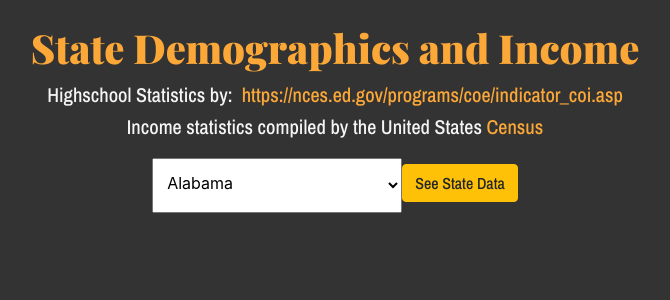
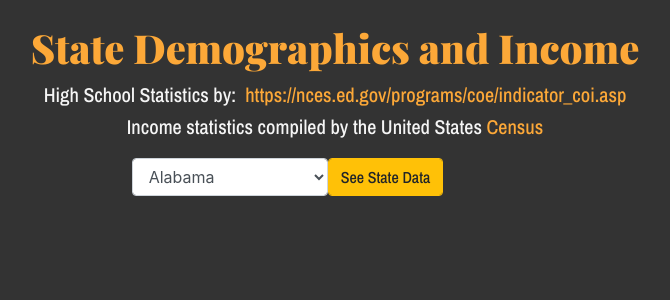
Before and after one commit to MrRassoules/Capstone, a Django app: page /stats/ in a window 1280 px wide. Shown: the part 59-359 px from the top of the page, without its empty margins (305-975 px from the left). Run offline with Django 3.2, Linux system fonts and the light colour scheme; data comes from the database, SQL or seed files in the repository; both versions use the stored data as it was after the commit; some libraries are stand-ins or nearby versions.

Commit message:
made small changes to the demo page, added median household income

```diff
--- a/Capstone/SeniorCapstone/templates/statedemographic_list.html
+++ b/Capstone/SeniorCapstone/templates/statedemographic_list.html
@@ -4,21 +4,25 @@
     <br />
     <div class="container-fluid">
         <h1 class="Playfair orange center">State Demographics and Income</h1>
-        <p class="archivo lead center no-bottom-space">Highschool Statistics by: &nbsp; <a href="https://nces.ed.gov/programs/coe/indicator_coi.asp">https://nces.ed.gov/programs/coe/indicator_coi.asp</a></p>
+        <p class="archivo lead center no-bottom-space">High School Statistics by: &nbsp; <a href="https://nces.ed.gov/programs/coe/indicator_coi.asp">https://nces.ed.gov/programs/coe/indicator_coi.asp</a></p>
         <p class="archivo lead center">Income statistics compiled by the United States&nbsp;<a href="http://census.gov">Census</a></p>
     </div>
     <div class="container-fluid">
         <div class="row">
             <div class="col-sm"></div>
             <div class="col-sm">
-                <form method="POST" action="/stats/" class="center">
+                <form method="POST" action="/stats/" class="form-row">
                     {% csrf_token %}
-                    <select name="state_list" id="state-select">
-                        {% for state_demographic in state_demographics %}
-                            <option value="{{ state_demographic.state }}" class="Archivo">{{ state_demographic.state }}</option>
-                        {% endfor %}
-                    </select>
-                    <button type="submit" id="data-button" class="archivo btn btn-warning"> See State Data </button>
+                    <div class="form-group mb-2">
+                        <select name="state_list" id="state-select" class="form-select form-control">
+                            {% for state_demographic in state_demographics %}
+                            <option value="{{ state_demographic.state }}" class="archivo">{{ state_demographic.state }}</option>
+                            {% endfor %}
+                        </select>
+                    </div>
+                    <div class="form-group mb-2">
+                        <button type="submit" id="data-button" class="archivo btn btn-warning form-control"> See State Data </button>
+                    </div>
                 </form>
             </div>
             <div class="col-sm"></div>
@@ -28,10 +32,21 @@
     <div class="container">
         <div class="row">
             <div class="col-sm">
-                <h1 class="archivo">{{ selected_state.state }}</h1>
+                <h1 class="Playfair orange">{{ selected_state.state }}</h1>
+                <h5 class="archivo orange">Black Students in {{ selected_state.state }}:</h5>
+                <p class="archivo no-bottom-space demographic_text">Public High School Graduation Rate: {{ selected_state.black_highschool_grad_rate|mul:"100" }}%</p>
+                <p class="archivo no-bottom-space demographic_text">Public College Graduation Rate: {{ selected_state.black_college_grad_rate|mul:"100" }}%</p>
+                <p class="archivo no-bottom-space demographic_text">Household Median Income: ${{ selected_state.black_median_income }}</p>
             </div>
-            <h5>Black High School Students in {{ selected_state.state }}:</h5>
-            <p>Graduation Rate: {{ selected_state.black_highschool_grad_rate|mul:"100" }}</p>
+            <div class="col-sm" style="margin-top: 5px;">
+                <br />
+                <br />
+                <h5 class="archivo orange">White Students in {{ selected_state.state }}:</h5>
+                <p class="archivo no-bottom-space demographic_text">Public High School Graduation Rate: {{ selected_state.white_highschool_grad_rate|mul:"100" }}%</p>
+                <p class="archivo no-bottom-space demographic_text">Public College Graduation Rate: {{ selected_state.white_college_grad_rate|mul:"100" }}%</p>
+                <p class="archivo no-bottom-space demographic_text">Household Median Income: ${{ selected_state.white_median_income }}</p>
+            </div>
+            <div class="col-sm"></div>
         </div>
     </div>
     {% endif %}
--- a/Capstone/SeniorCapstone/templates/static/css/main.css
+++ b/Capstone/SeniorCapstone/templates/static/css/main.css
@@ -46,15 +46,10 @@ body{
     font-family: 'Archivo Narrow', sans-serif;
 }
 #state-select{
-    width: 250px;
-    height: 55px;
-    padding-left: 10px;
-    padding-bottom: 5px;
-    font-size: 1rem;
-    margin-bottom: 0;
+
 }
 #data-button{
-    margin-bottom: 5px;
+
 }
 .no-bottom-space{
     margin-bottom: 1px;
@@ -70,3 +65,6 @@ a:hover{
 .white{
     color: #f3f3f3;
 }
+.demographic_text{
+    font-size: 20px;
+}
```
Also changed, not shown: Capstone/SeniorCapstone/db.sqlite3.
